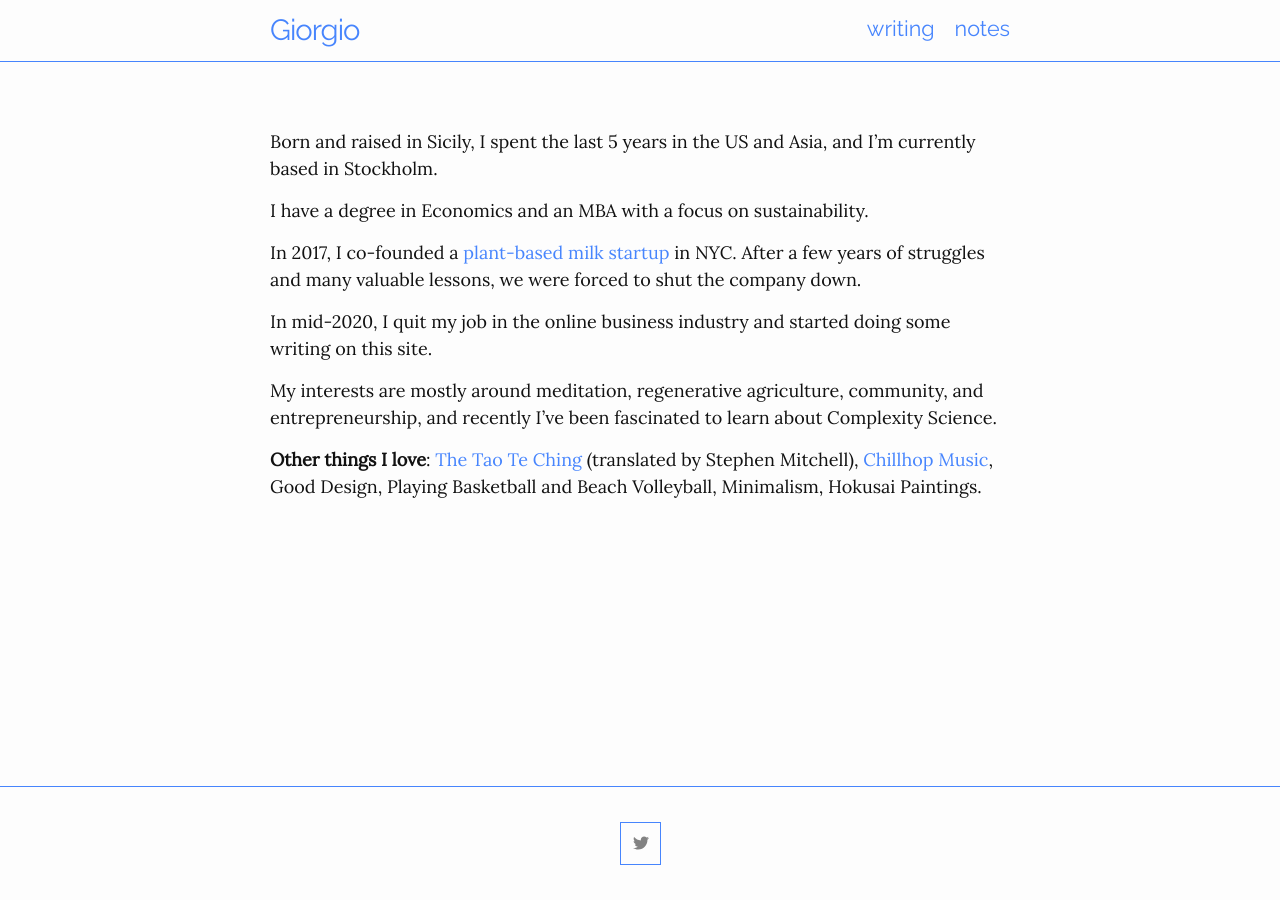
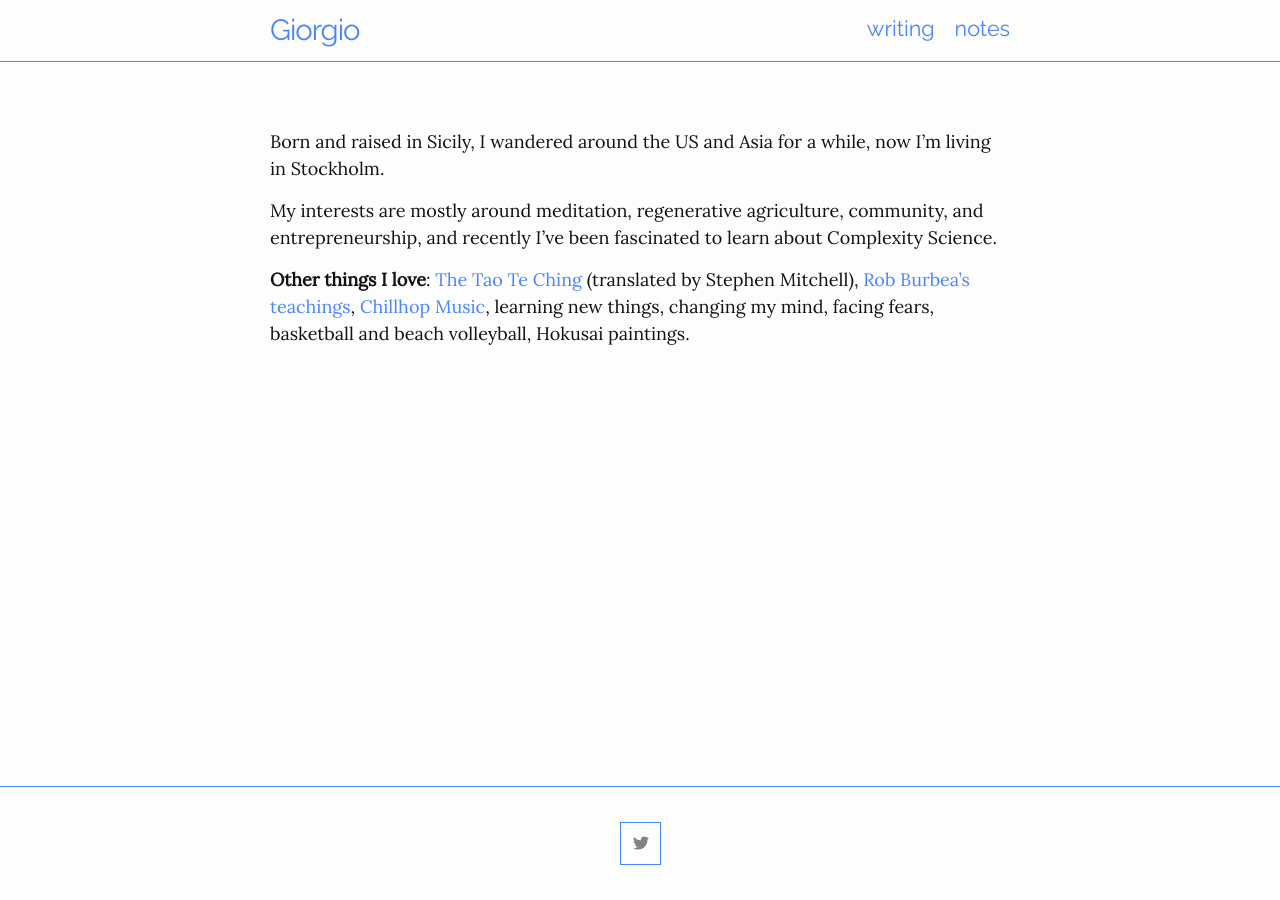
Before and after one commit to giorgiop94/giorgio-blog, a Jekyll site: the page built from index.md, in a window 1280 px wide. Built offline with Jekyll 4.4.1, drawn with Linux system fonts in a browser that asks for light colours.

Commit message:
update home page text

```diff
--- a/index.md
+++ b/index.md
@@ -3,17 +3,10 @@ layout: home
 title: Home
 ---
 
-Born and raised in Sicily, I spent the last 5 years in the US and Asia, and I’m currently based in
+Born and raised in Sicily, I wandered around the US and Asia for a while, now I’m living in
 Stockholm.
-
-I have a degree in Economics and an MBA with a focus on sustainability.
-
-In 2017, I co-founded a [plant-based milk startup](https://www.instagram.com/miruku_peanut_milk) in NYC. After a few years of
-struggles and many valuable lessons, we were forced to shut the company down.
-
-In mid-2020, I quit my job in the online business industry and started doing some writing on this site.
 
 My interests are mostly around meditation, regenerative agriculture, community, and entrepreneurship, and
 recently I’ve been fascinated to learn about Complexity Science.
 
-**Other things I love**: [The Tao Te Ching](https://www.amazon.com/Tao-Te-Ching-Lao-Tzu/dp/0711236496) (translated by Stephen Mitchell), [Chillhop Music](https://www.youtube.com/watch?v=5yx6BWlEVcY), Good Design, Playing Basketball and Beach Volleyball, Minimalism, Hokusai Paintings.
+**Other things I love**: [The Tao Te Ching](https://www.amazon.com/Tao-Te-Ching-Lao-Tzu/dp/0711236496) (translated by Stephen Mitchell), [Rob Burbea's teachings](https://notes.giorgiop.com/rob-burbea), [Chillhop Music](https://www.youtube.com/watch?v=5yx6BWlEVcY), learning new things, changing my mind, facing fears, basketball and beach volleyball, Hokusai paintings.
```
